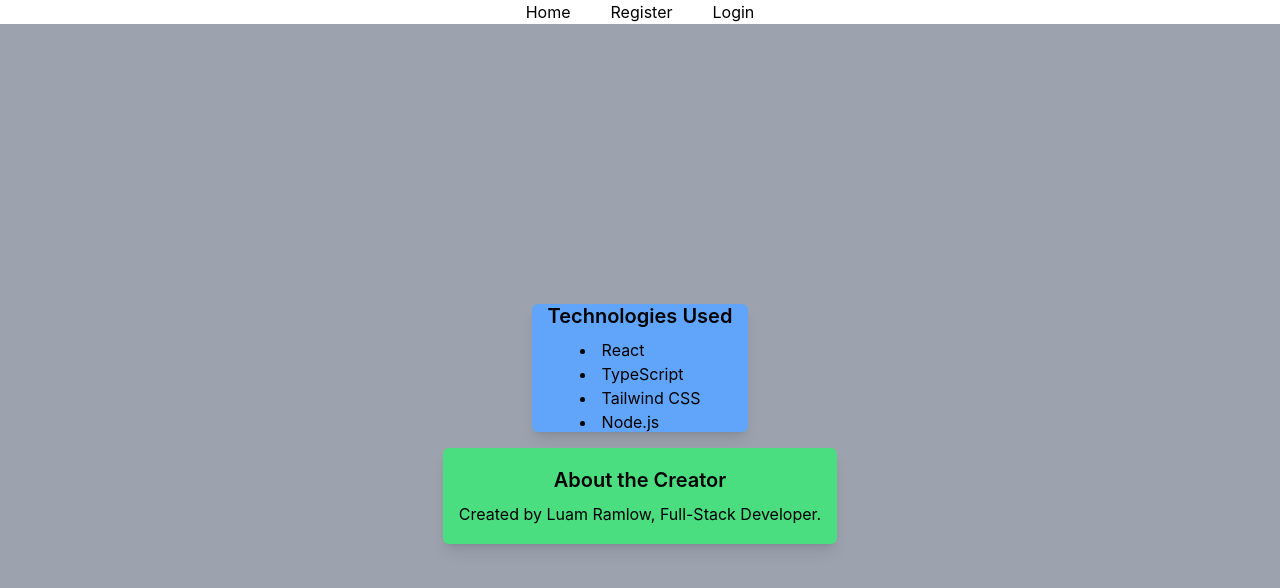
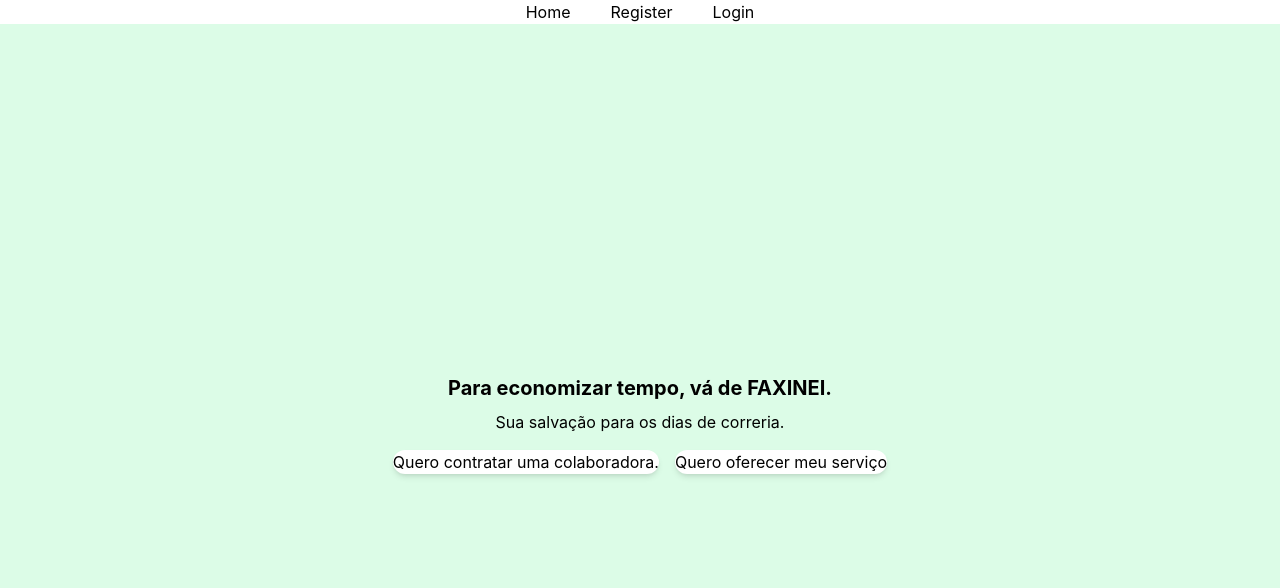
Before and after one commit to ramlow07/Cleaners-app, a React (Create React App) app in the folder frontend/my-app/: page /home in a window 1280 px wide. Shown: the top 588 px of the page. Built offline with nearby package versions, Linux system fonts and the light colour scheme.

Commit message:
adding homepage texts, buttons and background

```diff
--- a/frontend/my-app/src/pages/home.tsx
+++ b/frontend/my-app/src/pages/home.tsx
@@ -1,21 +1,23 @@
-function HomePage() {
+import React from "react";
+const HomePage = () => {
   return (
-    <div className="main-container flex flex-col items-center justify-center h-screen bg-gray-400">
-      <div className="features flex flex-col items-center justify-center h-32 bg-blue-400 p-4 rounded-md shadow-lg mb-4">
-        <h2 className="text-xl font-semibold mb-2">Technologies Used</h2>
-        <ul className="list-disc list-inside">
-          <li>React</li>
-          <li>TypeScript</li>
-          <li>Tailwind CSS</li>
-          <li>Node.js</li>
-        </ul>
+    <section className="flex items-center justify-center min-h-screen bg-green-100">
+      <div className="hero text-center px-4">
+        <h1 className="text-black text-xl mb-2 font-bold">
+          Para economizar tempo, vá de FAXINEI.
+        </h1>
+        <p className="mb-4">Sua salvação para os dias de correria.</p>
+        <div className="flex justify-center space-x-4">
+          <button className="bg-white rounded-3xl hover:bg-blue-300 shadow-md transition">
+            Quero contratar uma colaboradora.
+          </button>
+          <button className="bg-white rounded-3xl hover:bg-blue-300 shadow-md transition">
+            Quero oferecer meu serviço
+          </button>
+        </div>
       </div>
-      <div className="author flex flex-col items-center justify-center h-24 bg-green-400 p-4 rounded-md shadow-lg">
-        <h2 className="text-xl font-semibold mb-2">About the Creator</h2>
-        <p>Created by Luam Ramlow, Full-Stack Developer.</p>
-      </div>
-    </div>
+    </section>
   );
-}
+};
 
 export default HomePage;
```
